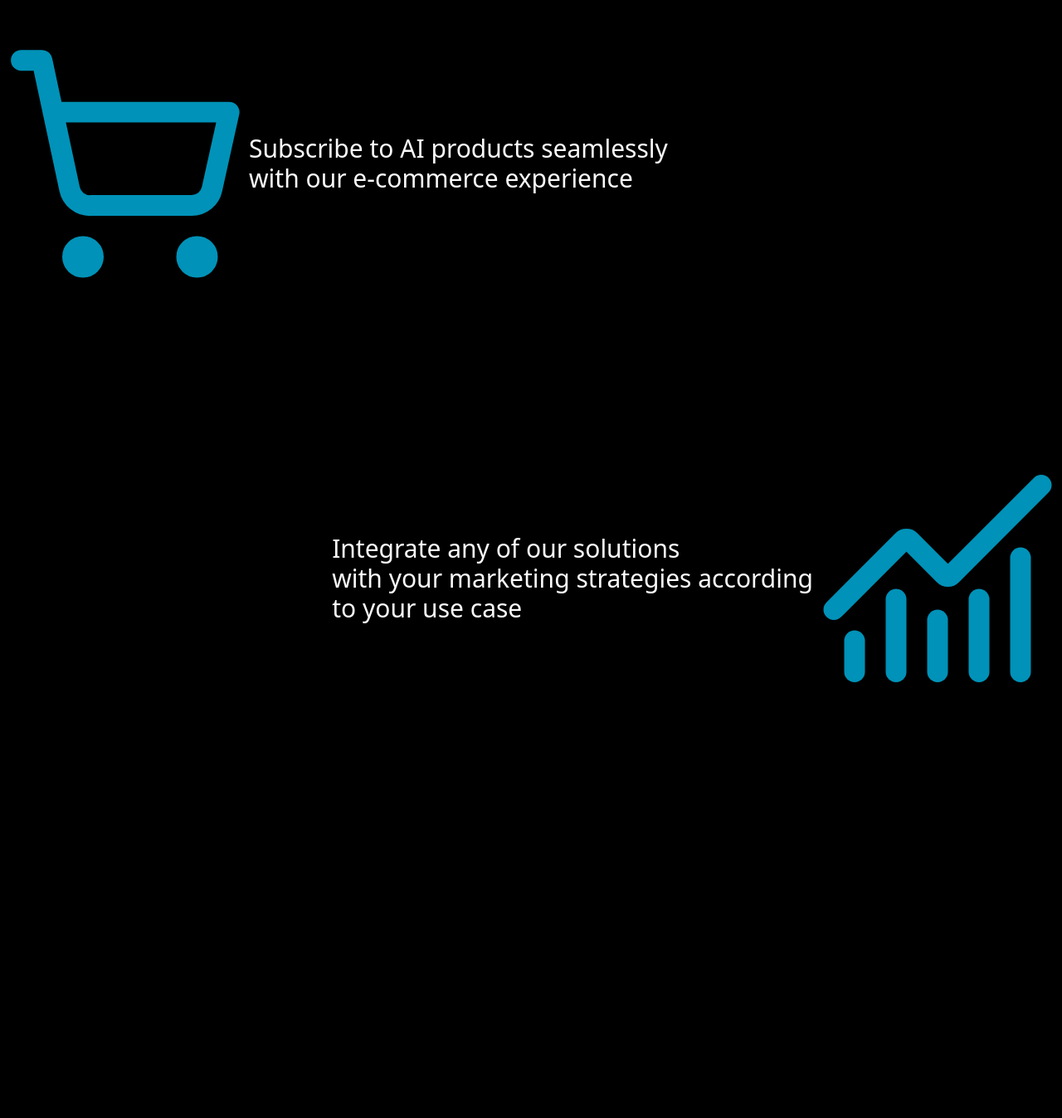
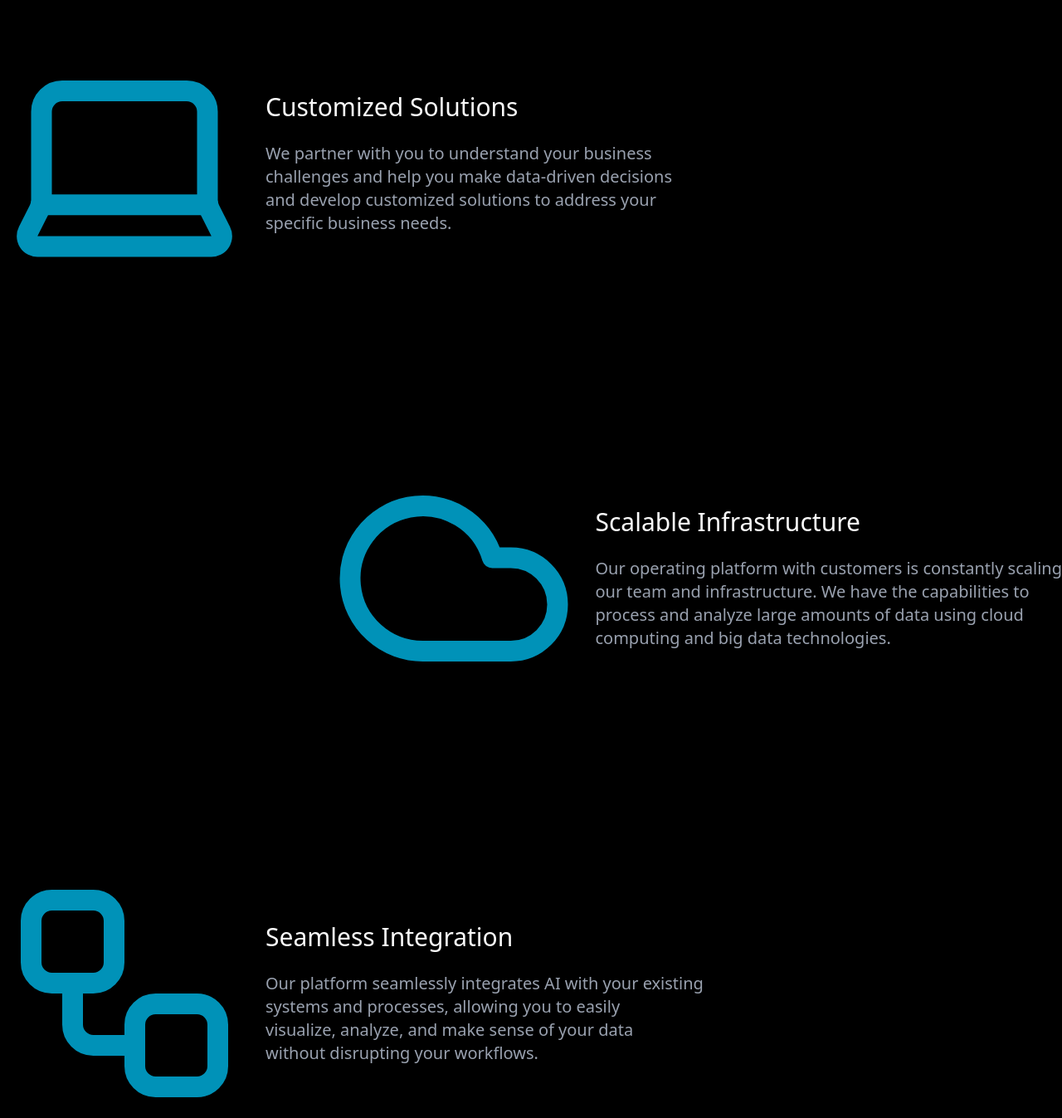
Before and after one commit to trevalexandro/signup, a Next.js app: page / in a window 1280 px wide. Shown: the part 953-2300 px from the top of the page at 83% size. Before the commit the page ends 1800 px from the top, so only its background shows below. Built offline with nearby package versions, Linux system fonts and the light colour scheme; no server answers.

Commit message:
finish learn more section.

```diff
--- a/src/app/components/learn-more.tsx
+++ b/src/app/components/learn-more.tsx
@@ -1,7 +1,5 @@
-import { ChartNoAxesCombined, ShoppingCart } from "lucide-react";
+import { Cloud, Laptop, Workflow } from "lucide-react";
 import { JSX } from "react";
-import Image from "next/image";
-import logo from "./../../../public/logo.png";
 
 export const id = 'learn-more';
 
@@ -9,12 +7,43 @@ const LearnMore = ():JSX.Element => {
     return (
         <div id={id} className="mt-50 flex flex-col w-full">
             <div className="flex items-center">
-                <ShoppingCart stroke="oklch(60.9% 0.126 221.723)" size={300} />
-                <p className="text-3xl">Subscribe to AI products seamlessly<br /> with our e-commerce experience</p>
+                <Laptop stroke="oklch(60.9% 0.126 221.723)" size={300} />
+                <div className="flex flex-col ml-5">
+                    <p className="text-3xl">Customized Solutions</p>
+                    <br />
+                    <p className="text-xl text-gray-400">
+                        We partner with you to understand your business<br />
+                        challenges and help you make data-driven decisions<br />
+                        and develop customized solutions to address your<br />
+                        specific business needs.
+                    </p>
+                </div>
             </div>
             <div className="flex justify-end items-center mt-50">
-                <p className="text-3xl">Integrate any of our solutions<br /> with your marketing strategies according<br /> to your use case</p>
-                <ChartNoAxesCombined stroke="oklch(60.9% 0.126 221.723)" size={300} />
+                <Cloud stroke="oklch(60.9% 0.126 221.723)" size={300} />
+                <div className="flex flex-col ml-5">
+                    <p className="text-3xl">Scalable Infrastructure</p>
+                    <br />
+                    <p className="text-xl text-gray-400">
+                        Our operating platform with customers is constantly scaling<br />
+                        our team and infrastructure. We have the capabilities to<br />
+                        process and analyze large amounts of data using cloud<br />
+                        computing and big data technologies.
+                    </p>
+                </div>
+            </div>
+            <div className="flex items-center mt-50">
+                <Workflow stroke="oklch(60.9% 0.126 221.723)" size={300} />
+                <div className="flex flex-col ml-5">
+                    <p className="text-3xl">Seamless Integration</p>
+                    <br />
+                    <p className="text-xl text-gray-400">
+                        Our platform seamlessly integrates AI with your existing<br />
+                        systems and processes, allowing you to easily<br />
+                        visualize, analyze, and make sense of your data<br />
+                        without disrupting your workflows.
+                    </p>
+                </div>
             </div>
         </div>
     );
```
